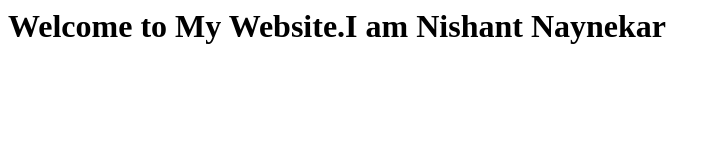
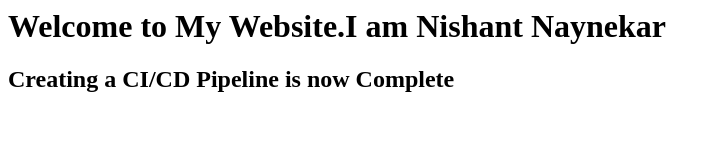
Before and after one commit to NishantNaynekar/website, a plain HTML site: page index.html in a window 1280 px wide. Shown: the whole page, without its empty margins (0-720 px from the left). Drawn offline with Linux system fonts and the light colour scheme.

Commit message:
changed h2

```diff
--- a/index.html
+++ b/index.html
@@ -2,5 +2,6 @@
 <title>Jenkins CI/CD Pipeline</title>
 <body>
 <h1> Welcome to My Website.I am Nishant Naynekar </h1>
+<h2> Creating a CI/CD Pipeline is now Complete</h2>
 </body>
 </html>
```
